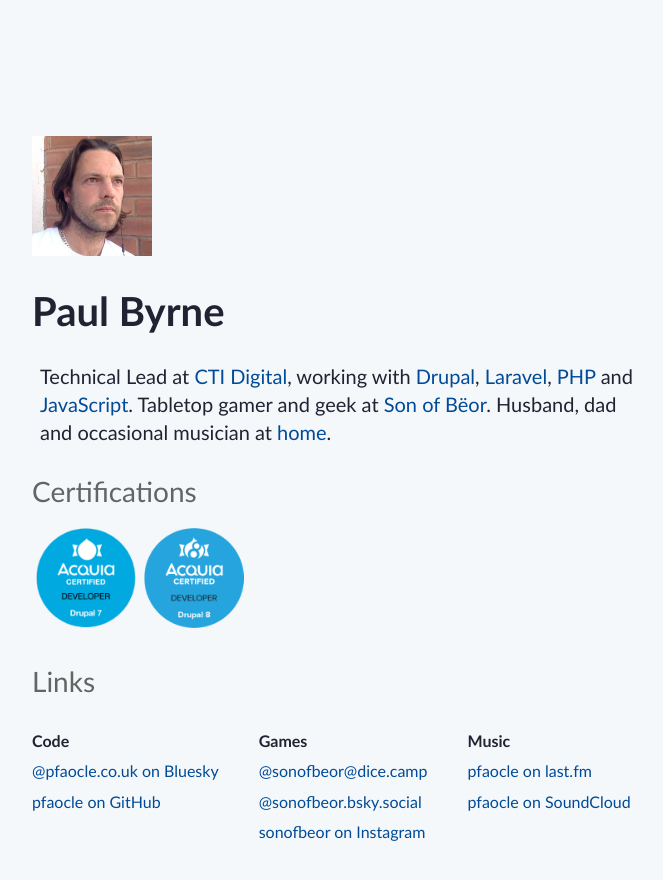
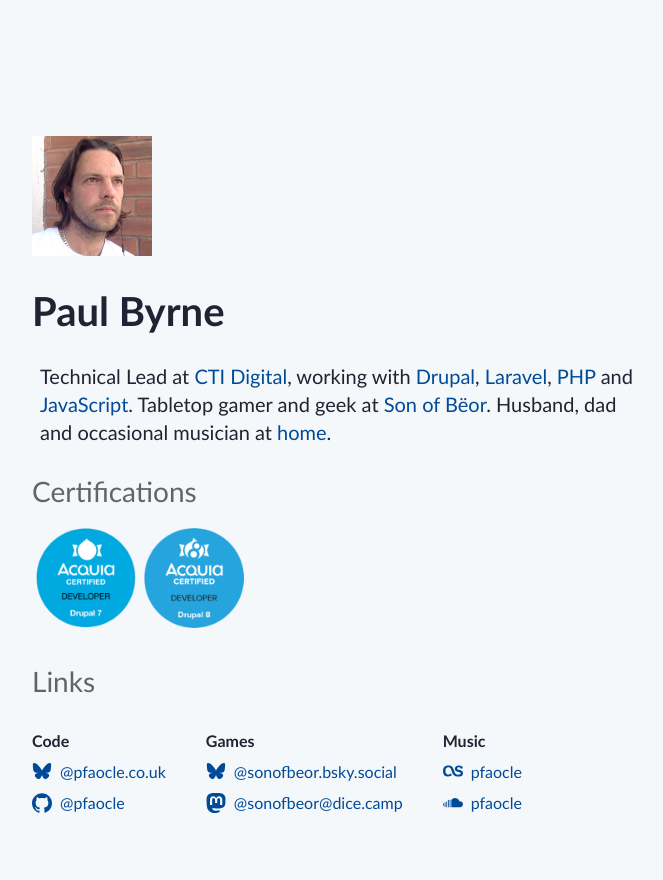
Before and after one commit to pfaocle/pfaocle-site, a plain HTML site: page index.html in a window 1280 px wide. Shown: the whole page, without its empty margins (104-767 px from the left). Drawn offline with Linux system fonts and the light colour scheme.

Commit message:
Add social icons; remove Instagram link

```diff
--- a/assets/css/style.css
+++ b/assets/css/style.css
@@ -73,3 +73,12 @@ a:hover {
     padding: 4px;
   }
 }
+
+.items-center {
+  display: flex;
+  align-items: center;
+}
+
+.items-center svg {
+  margin-right: .5rem;
+}
--- a/index.html
+++ b/index.html
@@ -48,21 +48,76 @@
   <div class="container">
     <ul>
       <li><strong>Code</strong></li>
-      <li><a href="https://bsky.app/profile/pfaocle.co.uk">@pfaocle.co.uk on Bluesky</a></li>
-      <li><a href="https://github.com/pfaocle">pfaocle on GitHub</a></li>
+      <li>
+        <a href="https://bsky.app/profile/pfaocle.co.uk" title="@pfaocle.co.uk on Bluesky" class="items-center">
+          <svg xmlns="http://www.w3.org/2000/svg" width="20" height="20" fill="currentColor" viewBox="0 0 24 24">
+            <title>Bluesky</title>
+            <path
+              d="M5.769,3.618C8.291,5.512,11.004,9.352,12,11.412c0.996-2.06,3.709-5.9,6.231-7.793C20.051,2.252,23,1.195,23,4.559	c0,0.672-0.385,5.644-0.611,6.451c-0.785,2.806-3.647,3.522-6.192,3.089c4.449,0.757,5.581,3.265,3.137,5.774	c-4.643,4.764-6.672-1.195-7.193-2.722c-0.095-0.28-0.14-0.411-0.14-0.3c-0.001-0.112-0.045,0.019-0.14,0.3	c-0.521,1.527-2.55,7.486-7.193,2.722c-2.445-2.509-1.313-5.017,3.137-5.774c-2.546,0.433-5.407-0.282-6.192-3.089	C1.385,10.203,1,5.231,1,4.559C1,1.195,3.949,2.252,5.769,3.618L5.769,3.618z" />
+          </svg>
+          <span class="text">@pfaocle.co.uk</span>
+        </a>
+      </li>
+      <li>
+        <a href="https://github.com/pfaocle" title="@pfaocle.co.uk on GitHub" class="items-center">
+          <svg xmlns="http://www.w3.org/2000/svg" width="20" height="20" fill="currentColor" viewBox="0 0 24 24">
+            <title>GitHub</title>
+            <path
+              d="M12 .297c-6.63 0-12 5.373-12 12 0 5.303 3.438 9.8 8.205 11.385.6.113.82-.258.82-.577 0-.285-.01-1.04-.015-2.04-3.338.724-4.042-1.61-4.042-1.61C4.422 18.07 3.633 17.7 3.633 17.7c-1.087-.744.084-.729.084-.729 1.205.084 1.838 1.236 1.838 1.236 1.07 1.835 2.809 1.305 3.495.998.108-.776.417-1.305.76-1.605-2.665-.3-5.466-1.332-5.466-5.93 0-1.31.465-2.38 1.235-3.22-.135-.303-.54-1.523.105-3.176 0 0 1.005-.322 3.3 1.23.96-.267 1.98-.399 3-.405 1.02.006 2.04.138 3 .405 2.28-1.552 3.285-1.23 3.285-1.23.645 1.653.24 2.873.12 3.176.765.84 1.23 1.91 1.23 3.22 0 4.61-2.805 5.625-5.475 5.92.42.36.81 1.096.81 2.22 0 1.606-.015 2.896-.015 3.286 0 .315.21.69.825.57C20.565 22.092 24 17.592 24 12.297c0-6.627-5.373-12-12-12">
+            </path>
+          </svg>
+          <span class="text">@pfaocle</span>
+        </a>
+      </li>
     </ul>
 
     <ul>
       <li><strong>Games</strong></li>
-      <li><a href="https://dice.camp/@sonofbeor">@sonofbeor@dice.camp</a></li>
-      <li><a href="https://bsky.app/profile/sonofbeor.bsky.social">@sonofbeor.bsky.social</a></li>
-      <li><a href="https://www.instagram.com/sonofbeor/">sonofbeor on Instagram</a></li>
+      <li>
+        <a href="https://bsky.app/profile/sonofbeor.bsky.social" title="@sonofbeor.bsky.social on Bluesky"
+          class="items-center">
+          <svg xmlns="http://www.w3.org/2000/svg" width="20" height="20" fill="currentColor" viewBox="0 0 24 24">
+            <title>Bluesky</title>
+            <path
+              d="M5.769,3.618C8.291,5.512,11.004,9.352,12,11.412c0.996-2.06,3.709-5.9,6.231-7.793C20.051,2.252,23,1.195,23,4.559	c0,0.672-0.385,5.644-0.611,6.451c-0.785,2.806-3.647,3.522-6.192,3.089c4.449,0.757,5.581,3.265,3.137,5.774	c-4.643,4.764-6.672-1.195-7.193-2.722c-0.095-0.28-0.14-0.411-0.14-0.3c-0.001-0.112-0.045,0.019-0.14,0.3	c-0.521,1.527-2.55,7.486-7.193,2.722c-2.445-2.509-1.313-5.017,3.137-5.774c-2.546,0.433-5.407-0.282-6.192-3.089	C1.385,10.203,1,5.231,1,4.559C1,1.195,3.949,2.252,5.769,3.618L5.769,3.618z" />
+          </svg>
+          <span class="text">@sonofbeor.bsky.social</span>
+        </a>
+      </li>
+      <li>
+        <a href="https://dice.camp/@sonofbeor" title="@sonofbeor on @dice.camp Mastodon" class="items-center">
+          <svg xmlns="http://www.w3.org/2000/svg" width="20" height="20" fill="currentColor" viewBox="0 0 24 24">
+            <title>Mastodon</title>
+            <path
+              d="M23.268 5.313c-.35-2.578-2.617-4.61-5.304-5.004C17.51.242 15.792 0 11.813 0h-.03c-3.98 0-4.835.242-5.288.309C3.882.692 1.496 2.518.917 5.127.64 6.412.61 7.837.661 9.143c.074 1.874.088 3.745.26 5.611.118 1.24.325 2.47.62 3.68.55 2.237 2.777 4.098 4.96 4.857 2.336.792 4.849.923 7.256.38.265-.061.527-.132.786-.213.585-.184 1.27-.39 1.774-.753a.057.057 0 0 0 .023-.043v-1.809a.052.052 0 0 0-.02-.041.053.053 0 0 0-.046-.01 20.282 20.282 0 0 1-4.709.545c-2.73 0-3.463-1.284-3.674-1.818a5.593 5.593 0 0 1-.319-1.433.053.053 0 0 1 .066-.054c1.517.363 3.072.546 4.632.546.376 0 .75 0 1.125-.01 1.57-.044 3.224-.124 4.768-.422.038-.008.077-.015.11-.024 2.435-.464 4.753-1.92 4.989-5.604.008-.145.03-1.52.03-1.67.002-.512.167-3.63-.024-5.545zm-3.748 9.195h-2.561V8.29c0-1.309-.55-1.976-1.67-1.976-1.23 0-1.846.79-1.846 2.35v3.403h-2.546V8.663c0-1.56-.617-2.35-1.848-2.35-1.112 0-1.668.668-1.67 1.977v6.218H4.822V8.102c0-1.31.337-2.35 1.011-3.12.696-.77 1.608-1.164 2.74-1.164 1.311 0 2.302.5 2.962 1.498l.638 1.06.638-1.06c.66-.999 1.65-1.498 2.96-1.498 1.13 0 2.043.395 2.74 1.164.675.77 1.012 1.81 1.012 3.12z">
+            </path>
+          </svg>
+          <span class="text">@sonofbeor@dice.camp</span>
+        </a>
+      </li>
     </ul>
 
     <ul>
       <li><strong>Music</strong></li>
-      <li><a href="https://www.last.fm/user/pfaocle">pfaocle on last.fm</a></li>
-      <li><a href="https://soundcloud.com/pfaocle">pfaocle on SoundCloud</a></li>
+      <li>
+        <a href="https://www.last.fm/user/pfaocle" title="pfaocle on last.fm" class="items-center">
+          <svg xmlns="http://www.w3.org/2000/svg" height="20" width="20" viewBox="0 0 512 512">
+            <path fill="#004A98"
+              d="M225.8 367.1l-18.8-51s-30.5 34-76.2 34c-40.5 0-69.2-35.2-69.2-91.5 0-72.1 36.4-97.9 72.1-97.9 66.5 0 74.8 53.3 100.9 134.9 18.8 56.9 54 102.6 155.4 102.6 72.7 0 122-22.3 122-80.9 0-72.9-62.7-80.6-115-92.1-25.8-5.9-33.4-16.4-33.4-34 0-19.9 15.8-31.7 41.6-31.7 28.2 0 43.4 10.6 45.7 35.8l58.6-7c-4.7-52.8-41.1-74.5-100.9-74.5-52.8 0-104.4 19.9-104.4 83.9 0 39.9 19.4 65.1 68 76.8 44.9 10.6 79.8 13.8 79.8 45.7 0 21.7-21.1 30.5-61 30.5-59.2 0-83.9-31.1-97.9-73.9-32-96.8-43.6-163-161.3-163C45.7 113.8 0 168.3 0 261c0 89.1 45.7 137.2 127.9 137.2 66.2 0 97.9-31.1 97.9-31.1z" />
+          </svg>
+          <span class="text">pfaocle</span>
+        </a>
+      </li>
+      <li>
+        <a href="https://soundcloud.com/pfaocle" title="pfaocle on Soundcloud" class="items-center">
+          <svg xmlns="http://www.w3.org/2000/svg" width="20" height="20" fill="currentColor" viewBox="0 0 24 24">
+            <title>Soundcloud</title>
+            <path
+              d="M 14.5 6 C 12.601563 6 11 6.90625 10 8.40625 L 10 17 L 20.5 17 C 22.398438 17 24 15.398438 24 13.5 C 24 11.601563 22.398438 10 20.5 10 C 20.300781 10 20.011719 9.992188 19.8125 10.09375 C 19.210938 7.695313 17 6 14.5 6 Z M 8 8 L 8 17 L 9 17 L 9 8.09375 C 8.699219 7.992188 8.300781 8 8 8 Z M 7 8.09375 C 6.601563 8.195313 6.300781 8.398438 6 8.5 L 6 17 L 7 17 Z M 5 9.40625 C 4.5 9.90625 4.195313 10.488281 4.09375 11.1875 L 4 11.1875 L 4 17 L 5 17 Z M 3 11 C 2.601563 11 2.300781 11.085938 2 11.1875 L 2 16.8125 C 2.300781 16.914063 2.601563 17 3 17 Z M 1 11.8125 C 0.398438 12.3125 0 13.101563 0 14 C 0 14.898438 0.398438 15.6875 1 16.1875 Z" />
+          </svg>
+          <span class="text">pfaocle</span>
+        </a>
+      </li>
     </ul>
   </div>
 
```
